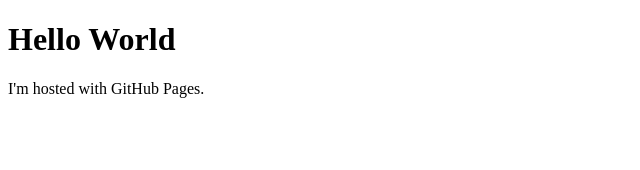
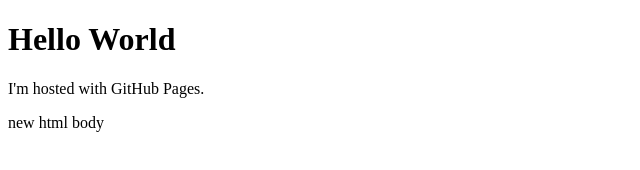
Before and after one commit to stefanusdany32/stefanusdany32.github.io, a plain HTML site: page index.html in a window 1280 px wide. Shown: the whole page, without its empty margins (0-640 px from the left). Drawn offline with Linux system fonts and the light colour scheme.

Commit message:
add new html body

```diff
--- a/index.html
+++ b/index.html
@@ -3,5 +3,6 @@
 <body>
 <h1>Hello World</h1>
 <p>I'm hosted with GitHub Pages.</p>
+<p> new html body</p>
 </body>
 </html>
```
